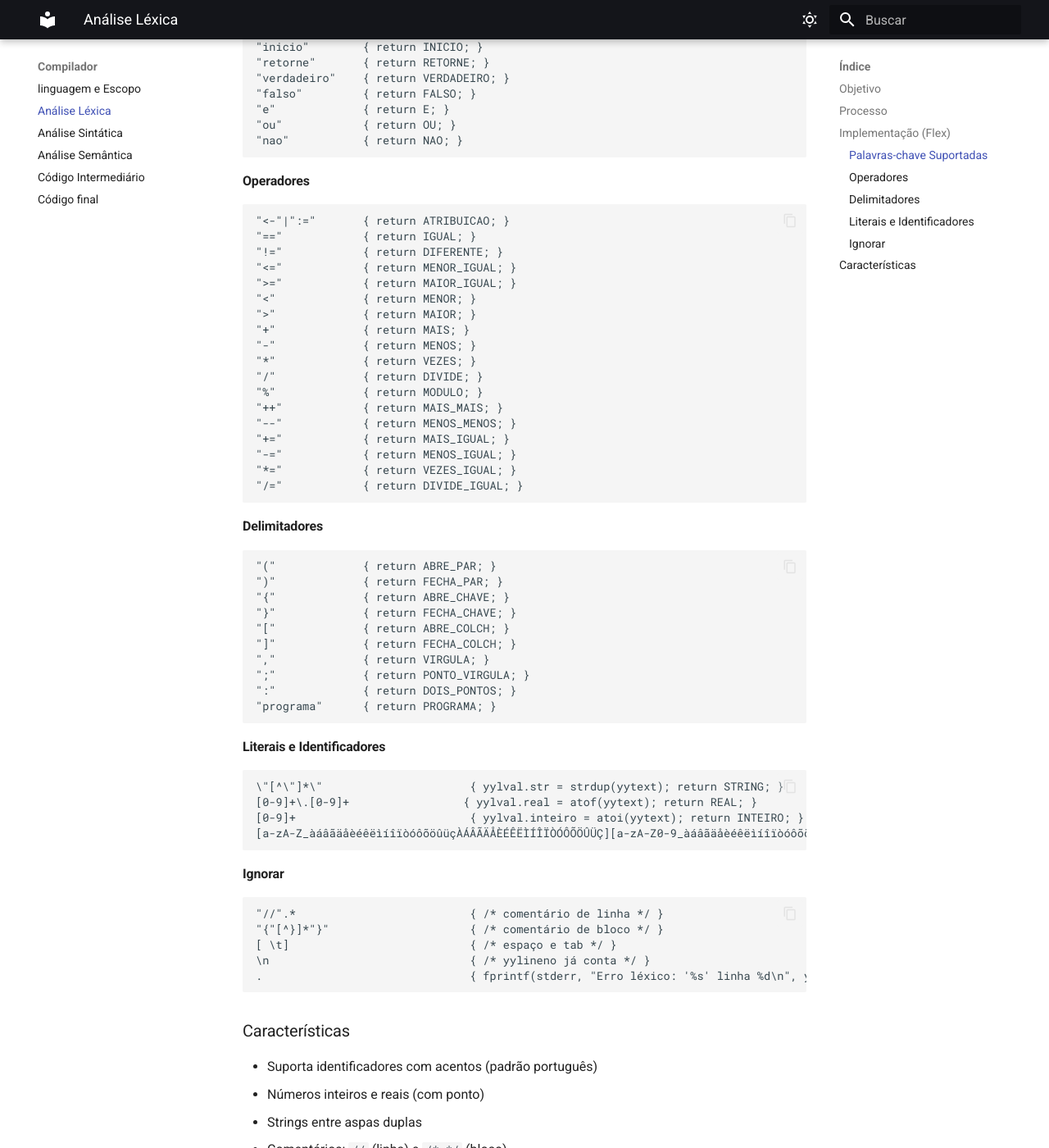
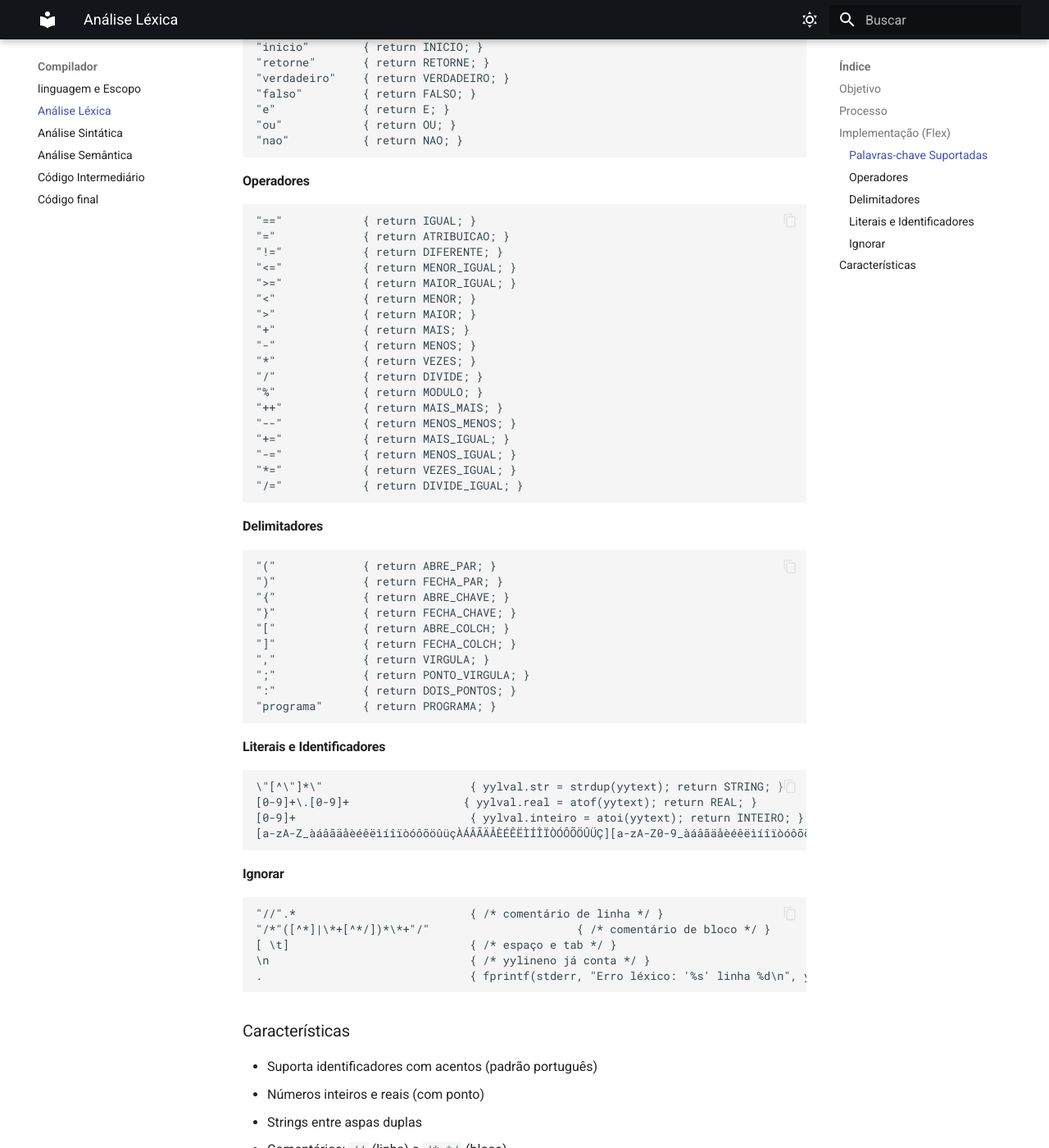
Before and after one commit to JosefWojtyla/G18_COMP1_26_2, an MkDocs documentation site: the page built from docs/compilador/analise-lexica.md, in a window 1280 px wide and 1400 px high, scrolled down 909 px. Shown: the whole window at 82% size. Built offline with MkDocs 1.6.1 and Material for MkDocs 9.7.7, drawn with Linux system fonts in a browser that asks for light colours; some of the changed text lies outside the part shown.

Commit message:
docs: corrige inconsistências na documentação léxica e sintática

````diff
--- a/docs/compilador/analise-lexica.md
+++ b/docs/compilador/analise-lexica.md
@@ -44,8 +44,8 @@ Saída: INTEIRO | IDENT(x) | ATRIB(=) | NUM_INT(5)
 
 #### Operadores
 ```flex
-"<-"|":="       { return ATRIBUICAO; }
 "=="            { return IGUAL; }
+"="             { return ATRIBUICAO; }
 "!="            { return DIFERENTE; }
 "<="            { return MENOR_IGUAL; }
 ">="            { return MAIOR_IGUAL; }
@@ -89,7 +89,7 @@ Saída: INTEIRO | IDENT(x) | ATRIB(=) | NUM_INT(5)
 #### Ignorar
 ```flex
 "//".*                          { /* comentário de linha */ }
-"{"[^}]*"}"                     { /* comentário de bloco */ }
+"/*"([^*]|\*+[^*/])*\*+"/"                      { /* comentário de bloco */ }
 [ \t]                           { /* espaço e tab */ }
 \n                              { /* yylineno já conta */ }
 .                               { fprintf(stderr, "Erro léxico: '%s' linha %d\n", yytext, yylineno); }
````
Also changed, not shown: other parts of docs/compilador/analise-lexica.md (+1 -1 lines), docs/compilador/analise-sintatica.md (+2 -2 lines).
